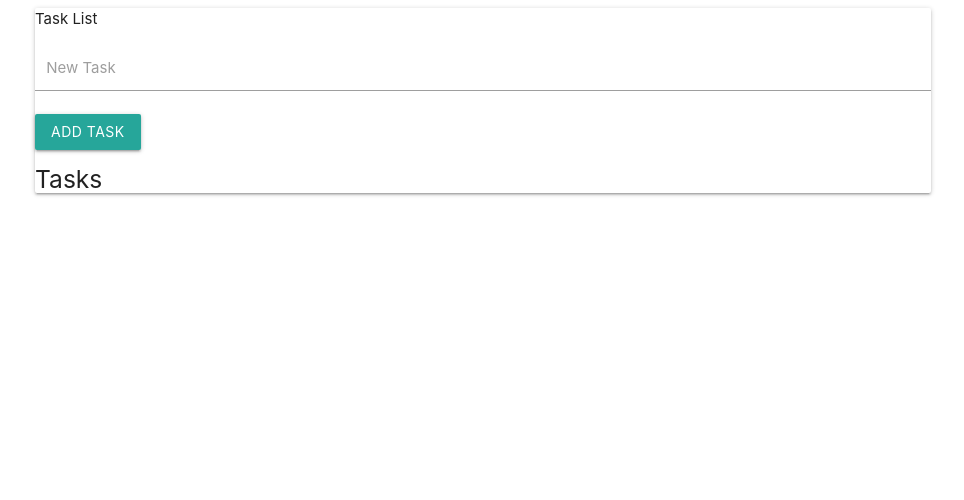
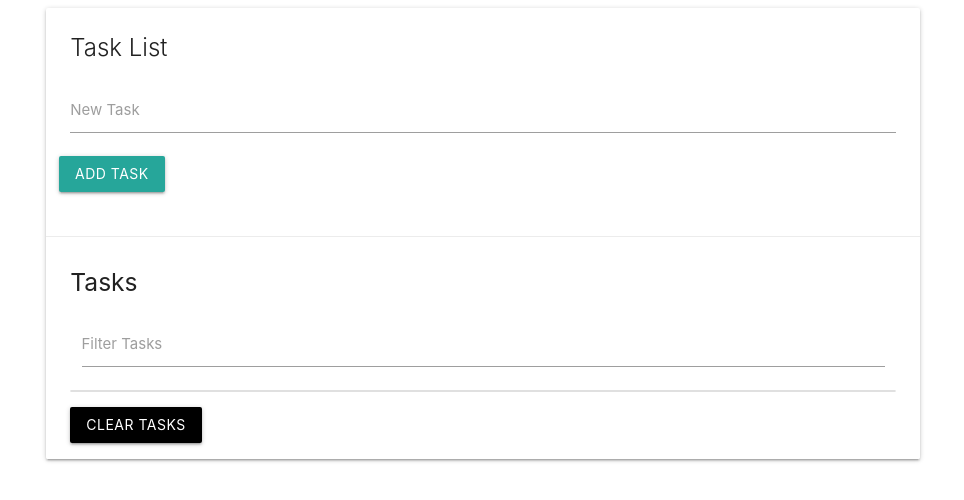
Before and after one commit to HJS-dev/Javascript-practice, a website: page TaskList/index.html in a window 1280 px wide. Shown: the whole page, without its empty margins (157-1121 px from the left). Drawn offline with nearby package versions, Linux system fonts and the light colour scheme.

Commit message:
practiec js

```diff
--- a/TaskList/index.html
+++ b/TaskList/index.html
@@ -12,32 +12,43 @@
     <meta name="theme-color" content="#ffffff">
     <!-- <link rel="stylesheet" href="../public/style.css"> -->
     <link rel="stylesheet" href="https://cdnjs.cloudflare.com/ajax/libs/materialize/1.0.0/css/materialize.min.css">
+    <link rel="stylesheet" href="https://stackpath.bootstrapcdn.com/font-awesome/4.7.0/css/font-awesome.min.css"
+        integrity="sha384-wvfXpqpZZVQGK6TAh5PVlGOfQNHSoD2xbE+QkPxCAFlNEevoEH3Sl0sibVcOQVnN" crossorigin="anonymous">
     <title>Task List</title>
 </head>
 <body>
-    <div class="container mx-auto w-9/12 p-1 m-1 shadow sh border-gray-400 border-opacity-40 border-1 rounded-sm">
-        <div class="grid row-auto w-full">
-            <div class="grid col-auto w-full">
+    <div class="container">
+        <div class="row">
+            <div class="col s12">
                 <div id="main" class="card">
-                    <div class=""> <!--card-content-->
-                        <span class="font-Righteous">Task List</span>  <!--card title-->
-                        <div class="row-auto">
+                    <div class="card-content">
+                        <span class="card-title">Task List</span>
+                        <div class="row">
                             <form id="task-form">
-                                <div class="input-field col s12 ">
-                                    <input type="text" name="task" id="task"  class="  w-full h-4 border-b-1 border-gray-600 focus:outline-none">
-                                    <label for="task" class=" text-xxs">New Task</label>
+                                <div class="input-field col s12">
+                                    <input type="text" name="task" id="task">
+                                    <label for="task">New Task</label>
                                 </div>
-                                <input type="submit" value="ADD Task" class="btn">
+                                <input type="submit" value="Add Task" class="btn">
                             </form>
                         </div>
                     </div>
-                    <div class="">
+                    <div class="card-action">
                         <h5 id="task-title">Tasks</h5>
+                        <div class="input-field col s12">
+                            <input type="text" name="filter" id="filter">
+                            <label for="filter">Filter Tasks</label>
+                        </div>
+                        <ul class="collection"></ul>
+                        <a href="" class="clear-tasks btn black">Clear Tasks</a>
                     </div>
                 </div>
             </div>
         </div>
     </div>
+
+<script src="https://code.jquery.com/jquery-3.5.1.js" integrity="sha256-QWo7LDvxbWT2tbbQ97B53yJnYU3WhH/C8ycbRAkjPDc="
+crossorigin="anonymous"></script>
 <script src="https://cdnjs.cloudflare.com/ajax/libs/materialize/1.0.0/js/materialize.min.js"></script>
 </body>
 </html>
--- a/script/taskList.js
+++ b/script/taskList.js
@@ -0,0 +1,4 @@
+// Define UI vars
+const form = document.querySelector('#task-form')
+const taskList = document.querySelector('.collection')
+const clearBtn = document.querySelector('.clear-tasks')
```
